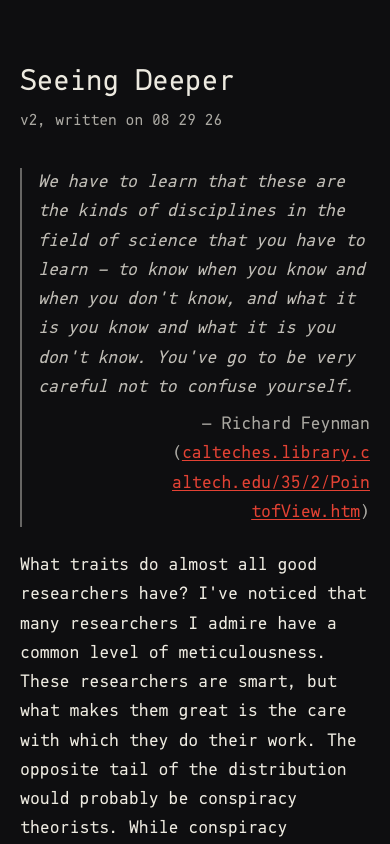
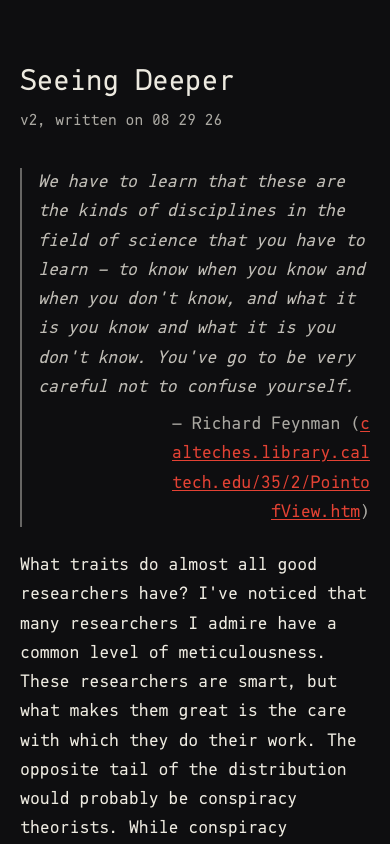
Before and after one commit to thewindsofwinter/personal-site, a Next.js app: page /shards/depth in a window 390 px wide. Shown: the top 844 px of the page. Built offline with nearby package versions, Linux system fonts and the light colour scheme.

Commit message:
Fix long shard links overflowing on iPhone.
Use break-all and min-width:0 so Safari wraps unbroken URLs in flex layout.

Co-authored-by: Cursor <cursoragent@cursor.com>

```diff
--- a/pages/shards/[name].js
+++ b/pages/shards/[name].js
@@ -21,7 +21,7 @@ function RichText({ text }) {
               href={href}
               target="_blank"
               rel="noreferrer"
-              className="text-[#E34234] opacity-100 underline underline-offset-2"
+              className="shard-link"
             >
               {linkLabel(href)}
             </a>
@@ -87,7 +87,7 @@ export default function ShardPage({ title, meta, blocks, footnotes }) {
         <title>{title}</title>
       </Head>
 
-      <main className="max-w-[768px] mx-auto px-5 py-16 min-h-screen flex flex-col justify-center text-left">
+      <main className="shard-page max-w-[768px] mx-auto px-5 py-16 min-h-screen flex flex-col justify-center text-left w-full min-w-0">
         <h1 className="text-3xl mb-2 text-left">{title}</h1>
         {meta ? <MetaByline meta={meta} /> : null}
         {blocks.length > 0 ? (
--- a/styles/globals.css
+++ b/styles/globals.css
@@ -140,6 +140,21 @@ a:hover {
   margin-top: 0.25rem;
 }
 
+.shard-page {
+  min-width: 0;
+  overflow-x: clip;
+}
+
+.shard-link {
+  color: #E34234;
+  opacity: 1;
+  text-decoration: underline;
+  text-underline-offset: 2px;
+  overflow-wrap: anywhere;
+  word-break: break-all;
+  word-wrap: break-word;
+}
+
 .shard-fn-ref,
 .shard-fn-back {
   color: #E34234;
@@ -156,6 +171,10 @@ a:hover {
 .shard-footnotes {
   color: rgba(237, 234, 224, 0.85);
   scroll-margin-top: 2rem;
+  min-width: 0;
+  overflow-wrap: anywhere;
+  word-break: break-all;
+  word-wrap: break-word;
 }
 
 .shard-footnotes [id^="fn-"] {
```
